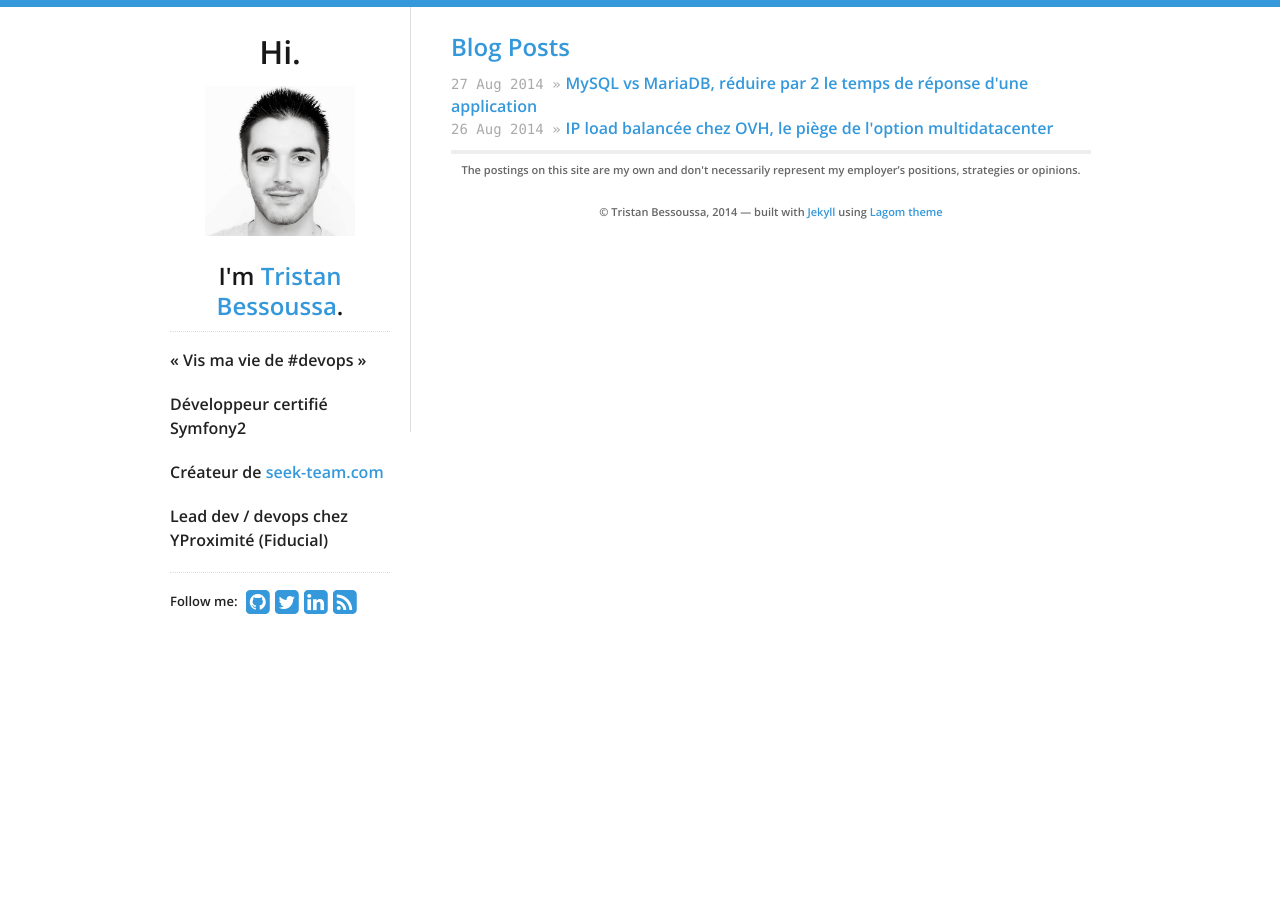
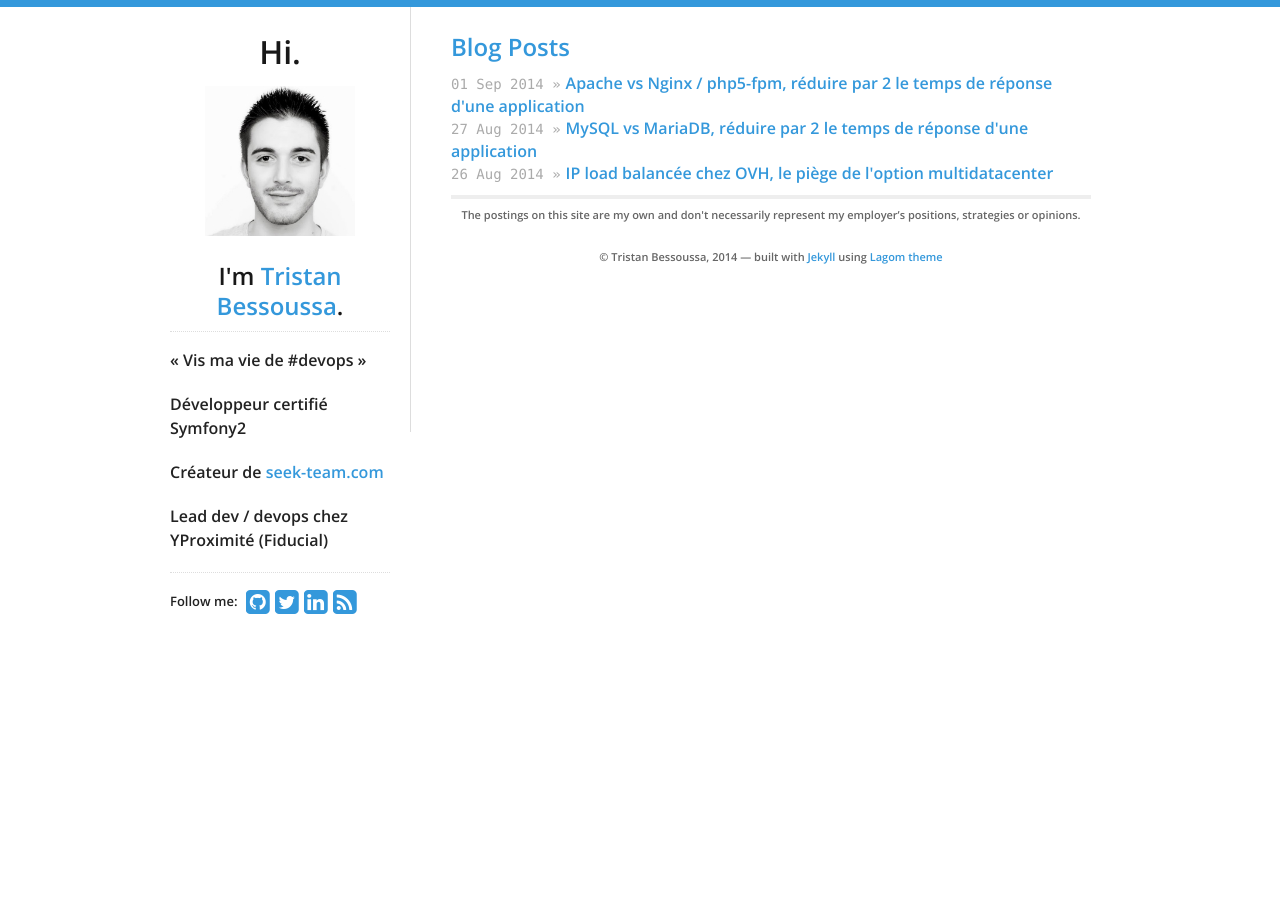
Before and after one commit to swanson/lagom, a Jekyll site: the page built from index.html, in a window 1280 px wide. Built offline with Jekyll 4.4.1, drawn with Linux system fonts in a browser that asks for light colours; nearby versions of some CDN libraries; Markdown is read by kramdown in place of the engine named in the settings; some of the changed lines change nothing that is shown.

Commit message:
Added nginx/php

```diff
--- a/_posts/2014-08-27-migration-mysql-mariadb.md
+++ b/_posts/2014-08-27-migration-mysql-mariadb.md
@@ -10,7 +10,7 @@ Cet billet, au titre racolleur, s'inscrit dans le cadre d'une série d'article v
 Dans la série:
 
 * Part1. MySQL vs MariaDB
-* Part2. Apache2 vs Nginx (a venir)
+* Part2. [Apache2 vs Nginx]({% post_url 2014-09-01-migration-apache2-nginx %})
 * Part3. Le résultat avant / après (à venir)
 
 ---
@@ -34,7 +34,7 @@ Avant (Online.net) :
 |------------|------------------------------------------------|
 | CPU        | Intel Xeon 4c/8t L3426 @ 1,8Ghz                |
 | RAM        | 16 Go                                          |
-| Hard Drive | 2x1,8To @ 3500rpm                              |
+| Hard Drive | 2x1,8To @ 7200rpm                              |
 | Network    | 400Mbps                                        |
 
 <br />
--- /dev/null
+++ b/_posts/2014-09-01-migration-apache2-nginx.md
@@ -0,0 +1,215 @@
+---
+layout: post
+title: Apache vs Nginx / php5-fpm, réduire par 2 le temps de réponse d'une application
+categories:
+- blog
+---
+
+Cet billet, au titre racolleur, s'inscrit dans le cadre d'une série d'article visant à expliquer comment j'ai réussi à diviser par 2 le temps de réponse de notre application Symfony2 sans toucher au côté applicatif.
+
+Dans la série:
+
+
+* Part1. [MySQL vs MariaDB]({% post_url 2014-08-27-migration-mysql-mariadb %})
+* Part2. Apache2 vs Nginx
+* Part2. Le résultat avant / après
+
+
+## Apache vs Nginx (PHP5-FPM)
+
+L'application tournait avec `Apache 2.2` et `php-5.4.6`. J'ai décidé de migrer sur du `nginx 1.6` avec `php-fpm 5.5.15`
+
+## Le Hardware
+
+Avant :
+
+| Nom        | Reference                                      |
+|------------|------------------------------------------------|
+| CPU        | Intel Xeon L3426 4c/8t @ 1,8Ghz                |
+| RAM        | 16 Go                                          |
+| Hard Drive | 2x1,8To @ 7200rpm                              |
+| Network    | 400Mbps                                        |
+
+<br />
+
+Après :
+
+| Nom        | Reference                                      |
+|------------|------------------------------------------------|
+| CPU        | Intel Xeon E5-1620v2 4c/8t @ 3,8Ghz            |
+| RAM        | 32 Go DDR3 ECC 1600MHz                         |
+| Hard Drive | 3x 160Go SSD Intel DCS3500 SATA3 6Gbps (Raid 1)|
+| Network    | 1 Gbps Public network + 1 Gbps Private network |
+
+<br />
+
+## Tuning nginx 1.6.x
+
+La configuration nginx :
+
+{% highlight nginx %}
+daemon on;
+user www-data;
+worker_processes 10;
+pid /var/run/nginx.pid;
+worker_rlimit_nofile 20000;
+
+events {
+    worker_connections 4096;
+    multi_accept on;
+    use epoll;
+}
+
+http {
+    sendfile on;
+    tcp_nopush on;
+    tcp_nodelay on;
+    keepalive_timeout 15;
+    types_hash_max_size 2048;
+    server_tokens off;
+
+    client_max_body_size 400m;
+    client_body_buffer_size 128k;
+
+    send_timeout 4;
+
+    include /etc/nginx/mime.types;
+    default_type application/octet-stream;
+
+    log_format main '$remote_addr - $remote_user [$time_local] "$request" '
+                    '$status $body_bytes_sent "$http_referer" '
+                    '"$http_user_agent" "$http_x_forwarded_for"';
+
+    access_log /var/log/nginx/access.log main buffer=16k;
+    error_log /var/log/nginx/error.log;
+
+    open_file_cache          max=5000  inactive=20s;
+    open_file_cache_valid    30s;
+    open_file_cache_min_uses 2;
+    open_file_cache_errors   on;
+
+    gzip on;
+    gzip_disable "msie6";
+    gzip_vary on;
+    gzip_proxied any;
+    gzip_comp_level 6;
+    gzip_buffers 16 8k;
+    gzip_http_version 1.1;
+    gzip_types text/plain text/css application/json application/x-javascript text/xml application/xml application/xml+rss text/javascript;
+
+    include /etc/nginx/conf.d/*.conf;
+    include /etc/nginx/sites-enabled/*;
+}
+{% endhighlight %}
+
+La configuration du vhost:
+
+{% highlight nginx %}
+server {
+    listen 8080 default_server;
+    root /path/to/current/web;
+
+    location / {
+        try_files $uri @rewriteapp;
+    }
+
+    location @rewriteapp {
+        rewrite ^(.*)$ /site.php/$1 last;
+    }
+
+    location ~ ^/(site|site_dev|admin|admin_dev)\.php(/|$) {
+        fastcgi_pass unix:/var/run/php5-fpm.sock;
+        fastcgi_split_path_info ^(.+\.php)(/.*)$;
+        include fastcgi_params;
+        fastcgi_param SCRIPT_FILENAME $document_root$fastcgi_script_name;
+        fastcgi_param HTTPS off;
+        fastcgi_buffer_size 128k;
+        fastcgi_buffers 256 16k;
+        fastcgi_busy_buffers_size 256k;
+        fastcgi_temp_file_write_size 256k;
+        fastcgi_read_timeout 240;
+        fastcgi_max_temp_file_size 0;
+    }
+
+    location ~* \.(jpg|jpeg|png|gif|ico)$ {
+        log_not_found off;
+        access_log off;
+    }
+
+    access_log /var/log/nginx/yproximite_access.log main buffer=16k;
+    error_log /var/log/nginx/yproximite_error.log;
+}
+{% endhighlight %}
+
+Configuration de php-fpm:
+
+{% highlight php %}
+pm_type: dynamic
+pm_max_children: 300
+pm_start_servers: 5
+pm_min_spare_servers: 5
+pm_max_spare_servers: 35
+pm_process_idle_timeout: 10s
+pm_max_requests: 500
+{% endhighlight %}
+
+Autres tweaks:
+
+ * Augmentation de la limite de fichiers ouvert en simultané `ulimit`
+ * Augmentation dans le kernel du maximum de connexion par socket autorisé `net.core.somaxconn`
+
+
+## Performance avant migration
+
+Notre application Symfony2 est assez gourmande de base, notamment sur le nombre de sub request qu'elle génère afin de rendre des blocs de contenus.
+
+Pour le premier test de montée de charge, j'ai été un peu gourmand, j'ai demandé à loader.io de balancer en continu sur 60 secondes de 50 jusqu'à 100 user en simultané. Le verdict tombe comme une guillotine :
+
+![100 clients per sec before with apache2](/assets/images/100_before_apache2.png)
+
+  * 50% d'erreurs (status HTTP != 200) où le serveur n'a rien répondu
+  * En moyenne, **17.2 secondes de temps de réponse**
+  * Le test s'est arrêté à 70 user / seconde
+
+Alors j'ai décidé de grandement réduire mes exigences avec 25 users/secondes progressif:
+
+![25 clients per sec before with apache2](/assets/images/25_before_apache2.png)
+
+* 0% d'erreurs (status HTTP != 200)
+* En moyenne, 4.2 secondes de temps de réponse
+
+## Performance après migration
+
+Puis, avec mon pool de 2 serveurs load balancé, j'ai refais les même scénarios.
+
+Jusqu'à 100/user par seconde en continu:
+
+![100 clients per sec after with nginx](/assets/images/100_after_nginx.png)
+
+* 0% d'erreurs (status HTTP != 200)
+* En moyenne, **3.6 secondes de temps de réponse**
+
+Jusqu'à 25/user par seconde en continu:
+
+* 0% d'erreurs (status HTTP != 200)
+* En moyenne, 1.3 seconde de temps de réponse
+
+![25 clients per sec after with nginx](/assets/images/25_after_nginx.png)
+
+
+## Résultat
+
+_Remarque_: J'ai été surpris de voir à quel point PHP était CPU depandant. Quand j'ai remarqué que tous les CPU étaient a 100% pendant
+le load test et que la mémoire consommée par PHP est montée à peine à 3Go sur les 32Go disponibles, je me suis même demandé
+si je n'avais pas oublié quelque chose...
+
+Voilà l'impact, dans l'usage réel de l'application du gain de performance sur les request per minutes.
+
+![rpm before after](/assets/images/rpm_after.png)
+
+Allez, en bonus un petit scénario jusqu'à 300 utilisateurs. Avec 5 secondes de moyenne de temps de réponse,
+ce n'est bien sûr pas acceptable pour une application web, mais Varnish viendra dans quelques mois faire exploser ces statistiques.
+
+![300 clients per sec after with nginx](/assets/images/results_nginx.png)
+
+Les performances globales de l'application après la migration vous seront présentés dans le prochain billet (on fait durer le suspense...)
```
Also changed, not shown: assets/images/100_after_nginx.png (added), assets/images/100_before_apache2.png (added), assets/images/25_after_nginx.png (added), assets/images/25_before_apache2.png (added), assets/images/results_nginx.png (added), assets/images/rpm_after.png (added).
